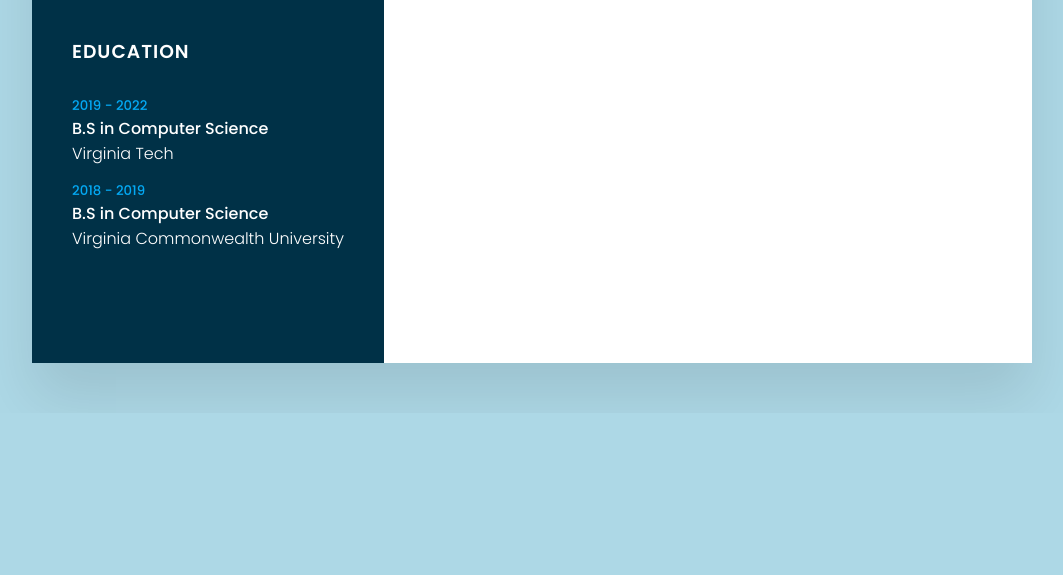
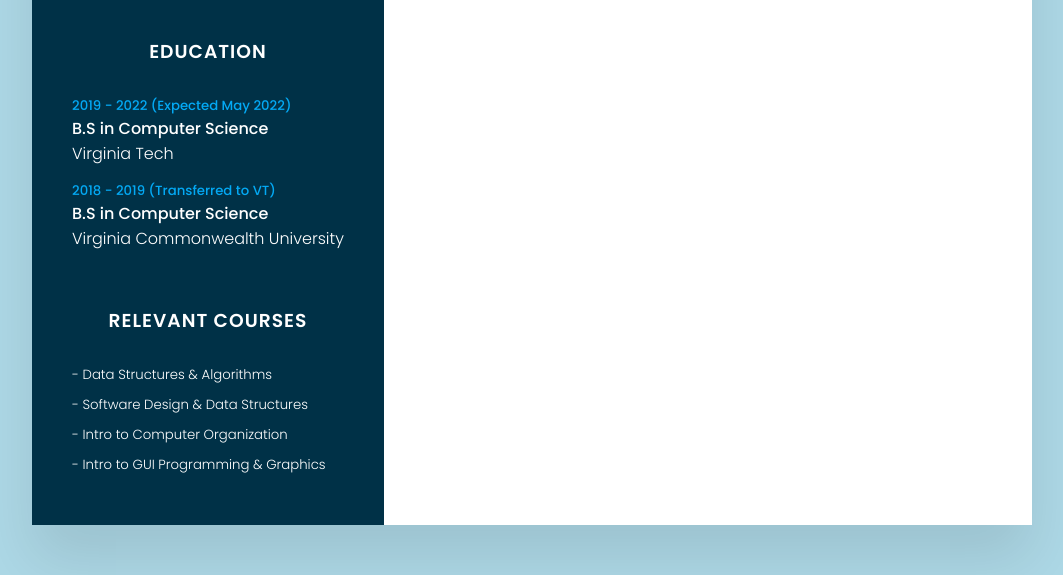
Before and after one commit to tuancuongngo/personal_website, a plain HTML site: page ngoct_web.html in a window 1280 px wide. Shown: the part 687-1262 px from the top of the page, without its empty margins (108-1171 px from the left). Before the commit the page ends 1100 px from the top, so only its background shows below. Drawn offline with Linux system fonts and the light colour scheme.

Commit message:
added relevant courses section

```diff
--- a/ngoct_web.html
+++ b/ngoct_web.html
@@ -50,18 +50,36 @@
                 <h3 class="title">Education</h3>
                 <ul>
                     <li>
-                        <h5>2019 - 2022</h5>
+                        <h5>2019 - 2022 (Expected May 2022)</h5>
                         <h4>B.S in Computer Science</h4>
                         <h4>Virginia Tech</h4>
                     </li>
 
                     <li>
-                        <h5>2018 - 2019</h5>
+                        <h5>2018 - 2019 (Transferred to VT)</h5>
                         <h4>B.S in Computer Science</h4>
                         <h4>Virginia Commonwealth University</h4>
                     </li>
                 </ul>
 
+            </div>
+
+            <div class='contactInfo course'>
+                <h3 class="title">Relevant Courses</h3>
+                <ul>
+                    <li>
+                        <h5>- Data Structures & Algorithms</h5>
+                    </li>
+                    <li>
+                        <h5>- Software Design & Data Structures</h5>
+                    </li>
+                    <li>
+                        <h5>- Intro to Computer Organization</h5>
+                    </li>
+                    <li>
+                        <h5>- Intro to GUI Programming & Graphics</h5>
+                    </li>
+                </ul>
             </div>
 
         </div>
--- a/style.css
+++ b/style.css
@@ -96,7 +96,7 @@
     font-weight: 600;
     letter-spacing: 1px;
     margin-bottom: 20px;
-    /* text-align: center;  MAYBE REFORMAT */
+    text-align: center;  */ MAYBE REFORMAT */
 }
 
 .contactInfo ul
@@ -158,6 +158,12 @@
     font-weight: 300;
 }
 
+.contactInfo.course h5
+{
+    color: #fff;
+    font-weight: 300;
+}
+
 .container .right_Side
 {
     position: relative;
```
